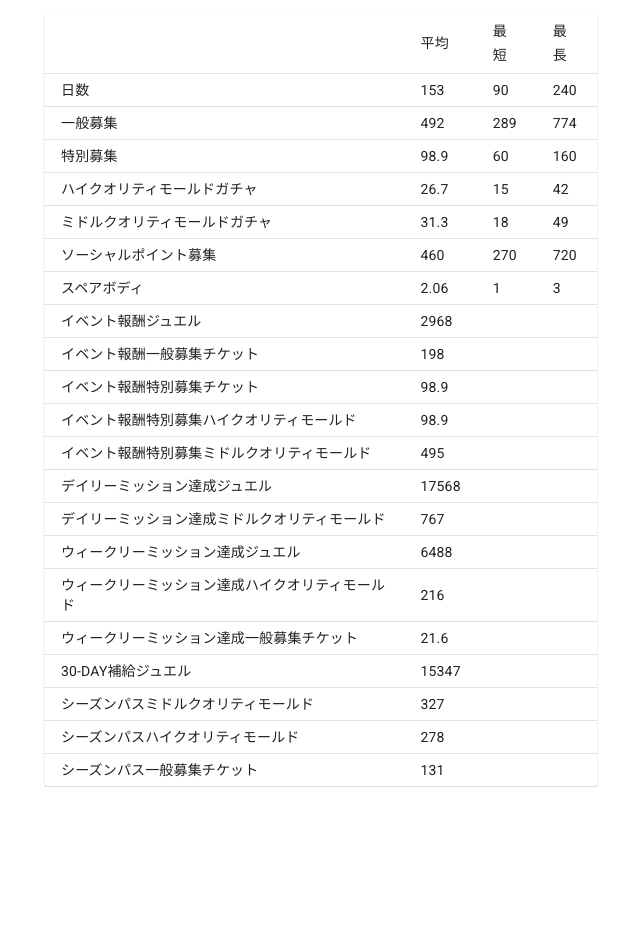
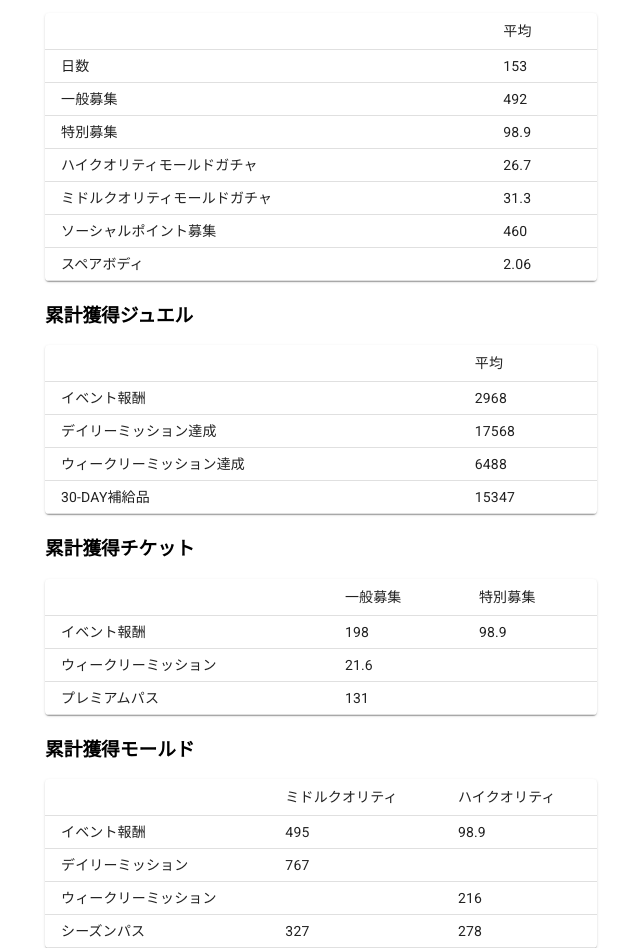
Before and after one commit to taroy5913/nikke-simulator, a React (Create React App) app: page / in a window 1280 px wide. Shown: the part 460-1408 px from the top of the page, without its empty margins (319-959 px from the left). Before the commit the page ends 1247 px from the top, so only its background shows below. Built offline with nearby package versions, Linux system fonts and the light colour scheme.

Commit message:
#18 group rewards by category

```diff
--- a/src/App.tsx
+++ b/src/App.tsx
@@ -429,142 +429,130 @@ const App = () => {
             <TableRow>
               <TableCell></TableCell>
               <TableCell>平均</TableCell>
-              <TableCell>最短</TableCell>
-              <TableCell>最長</TableCell>
             </TableRow>
           </TableHead>
           <TableBody>
             <TableRow>
               <TableCell>日数</TableCell>
               <TableCell>{result.avg.days.toPrecision(3)}</TableCell>
-              <TableCell>{result.min.days}</TableCell>
-              <TableCell>{result.max.days}</TableCell>
             </TableRow>
             <TableRow>
               <TableCell>一般募集</TableCell>
               <TableCell>{result.avg.vouchers.toPrecision(3)}</TableCell>
-              <TableCell>{result.min.vouchers}</TableCell>
-              <TableCell>{result.max.vouchers}</TableCell>
             </TableRow>
             <TableRow>
               <TableCell>特別募集</TableCell>
               <TableCell>{result.avg.advancedVouchers.toPrecision(3)}</TableCell>
-              <TableCell>{result.min.advancedVouchers}</TableCell>
-              <TableCell>{result.max.advancedVouchers}</TableCell>
             </TableRow>
             <TableRow>
               <TableCell>ハイクオリティモールドガチャ</TableCell>
               <TableCell>{result.avg.highQualityVouchers.toPrecision(3)}</TableCell>
-              <TableCell>{result.min.highQualityVouchers}</TableCell>
-              <TableCell>{result.max.highQualityVouchers}</TableCell>
             </TableRow>
             <TableRow>
               <TableCell>ミドルクオリティモールドガチャ</TableCell>
               <TableCell>{result.avg.middleQualityVouchers.toPrecision(3)}</TableCell>
-              <TableCell>{result.min.middleQualityVouchers}</TableCell>
-              <TableCell>{result.max.middleQualityVouchers}</TableCell>
             </TableRow>
             <TableRow>
               <TableCell>ソーシャルポイント募集</TableCell>
               <TableCell>{result.avg.friendVouchers.toPrecision(3)}</TableCell>
-              <TableCell>{result.min.friendVouchers}</TableCell>
-              <TableCell>{result.max.friendVouchers}</TableCell>
             </TableRow>
             <TableRow>
               <TableCell>スペアボディ</TableCell>
               <TableCell>{result.avg.spareBodies.toPrecision(3)}</TableCell>
-              <TableCell>{result.min.spareBodies}</TableCell>
-              <TableCell>{result.max.spareBodies}</TableCell>
+            </TableRow>
+          </TableBody>
+        </Table>
+      </TableContainer>
+
+      <h3>累計獲得ジュエル</h3>
+      <TableContainer component={Paper}>
+        <Table size="small">
+          <TableHead>
+            <TableRow>
+              <TableCell></TableCell>
+              <TableCell>平均</TableCell>
+            </TableRow>
+          </TableHead>
+          <TableBody>
+            <TableRow>
+              <TableCell>イベント報酬</TableCell>
+              <TableCell>{Math.floor(result.avg.eventRewardGems)}</TableCell>
             </TableRow>
             <TableRow>
-              <TableCell>イベント報酬ジュエル</TableCell>
-              <TableCell>{Math.floor(result.avg.eventRewardGems)}</TableCell>
+              <TableCell>デイリーミッション達成</TableCell>
+              <TableCell>{Math.floor(result.avg.dailyMissionGems)}</TableCell>
+            </TableRow>
+            <TableRow>
+              <TableCell>ウィークリーミッション達成</TableCell>
+              <TableCell>{Math.floor(result.avg.weeklyMissionGems)}</TableCell>
+            </TableRow>
+            <TableRow>
+              <TableCell>30-DAY補給品</TableCell>
+              <TableCell>{Math.floor(result.avg.subscriptionGems)}</TableCell>
+            </TableRow>
+          </TableBody>
+        </Table>
+      </TableContainer>
+      <h3>累計獲得チケット</h3>
+      <TableContainer component={Paper}>
+        <Table size="small">
+          <TableHead>
+            <TableRow>
               <TableCell></TableCell>
+              <TableCell>一般募集</TableCell>
+              <TableCell>特別募集</TableCell>
+            </TableRow>
+          </TableHead>
+          <TableBody>
+            <TableRow>
+              <TableCell>イベント報酬</TableCell>
+              <TableCell>{result.avg.eventRewardVouchers.toPrecision(3)}</TableCell>
+              <TableCell>{result.avg.eventRewardAdvancedVouchers.toPrecision(3)}</TableCell>
+            </TableRow>
+            <TableRow>
+              <TableCell>ウィークリーミッション</TableCell>
+              <TableCell>{result.avg.weeklyMissionVouchers.toPrecision(3)}</TableCell>
               <TableCell></TableCell>
             </TableRow>
             <TableRow>
-              <TableCell>イベント報酬一般募集チケット</TableCell>
-              <TableCell>{result.avg.eventRewardVouchers.toPrecision(3)}</TableCell>
+              <TableCell>プレミアムパス</TableCell>
+              <TableCell>{result.avg.premiumPassVouchers.toPrecision(3)}</TableCell>
               <TableCell></TableCell>
+            </TableRow>
+          </TableBody>
+        </Table>
+      </TableContainer>
+      <h3>累計獲得モールド</h3>
+      <TableContainer component={Paper}>
+        <Table size="small">
+          <TableHead>
+            <TableRow>
+              <TableCell></TableCell>
+              <TableCell>ミドルクオリティ</TableCell>
+              <TableCell>ハイクオリティ</TableCell>
+            </TableRow>
+          </TableHead>
+          <TableBody>
+            <TableRow>
+              <TableCell>イベント報酬</TableCell>
+              <TableCell>{result.avg.eventRewardMiddleQualityMolds.toPrecision(3)}</TableCell>
+              <TableCell>{result.avg.eventRewardHighQualityMolds.toPrecision(3)}</TableCell>
+            </TableRow>
+            <TableRow>
+              <TableCell>デイリーミッション</TableCell>
+              <TableCell>{Math.floor(result.avg.dailyMissionMiddleQualityMolds)}</TableCell>
               <TableCell></TableCell>
             </TableRow>
             <TableRow>
-              <TableCell>イベント報酬特別募集チケット</TableCell>
-              <TableCell>{result.avg.eventRewardAdvancedVouchers.toPrecision(3)}</TableCell>
+              <TableCell>ウィークリーミッション</TableCell>
               <TableCell></TableCell>
-              <TableCell></TableCell>
+              <TableCell>{result.avg.weeklyMissionHighQualityMolds.toPrecision(3)}</TableCell>
             </TableRow>
             <TableRow>
-              <TableCell>イベント報酬特別募集ハイクオリティモールド</TableCell>
-              <TableCell>{result.avg.eventRewardHighQualityMolds.toPrecision(3)}</TableCell>
-              <TableCell></TableCell>
-              <TableCell></TableCell>
+              <TableCell>シーズンパス</TableCell>
+              <TableCell>{result.avg.seasonPassMiddleQualityMolds.toPrecision(3)}</TableCell>
+              <TableCell>{result.avg.premiumPassHighQualityMolds.toPrecision(3)}</TableCell>
             </TableRow>
-            <TableRow>
-              <TableCell>イベント報酬特別募集ミドルクオリティモールド</TableCell>
-              <TableCell>{result.avg.eventRewardMiddleQualityMolds.toPrecision(3)}</TableCell>
-              <TableCell></TableCell>
-              <TableCell></TableCell>
-            </TableRow>
-
-            <TableRow>
-              <TableCell>デイリーミッション達成ジュエル</TableCell>
-              <TableCell>{Math.floor(result.avg.dailyMissionGems)}</TableCell>
-              <TableCell></TableCell>
-              <TableCell></TableCell>
-            </TableRow>
-            <TableRow>
-              <TableCell>デイリーミッション達成ミドルクオリティモールド</TableCell>
-              <TableCell>{Math.floor(result.avg.dailyMissionMiddleQualityMolds)}</TableCell>
-              <TableCell></TableCell>
-              <TableCell></TableCell>
-            </TableRow>
-
-            <TableRow>
-              <TableCell>ウィークリーミッション達成ジュエル</TableCell>
-              <TableCell>{Math.floor(result.avg.weeklyMissionGems)}</TableCell>
-              <TableCell></TableCell>
-              <TableCell></TableCell>
-            </TableRow>
-            <TableRow>
-              <TableCell>ウィークリーミッション達成ハイクオリティモールド</TableCell>
-              <TableCell>{result.avg.weeklyMissionHighQualityMolds.toPrecision(3)}</TableCell>
-              <TableCell></TableCell>
-              <TableCell></TableCell>
-            </TableRow>
-            <TableRow>
-              <TableCell>ウィークリーミッション達成一般募集チケット</TableCell>
-              <TableCell>{result.avg.weeklyMissionVouchers.toPrecision(3)}</TableCell>
-              <TableCell></TableCell>
-              <TableCell></TableCell>
-            </TableRow>
-
-            <TableRow>
-              <TableCell>30-DAY補給ジュエル</TableCell>
-              <TableCell>{Math.floor(result.avg.subscriptionGems)}</TableCell>
-              <TableCell></TableCell>
-              <TableCell></TableCell>
-            </TableRow>
-
-            <TableRow>
-              <TableCell>シーズンパスミドルクオリティモールド</TableCell>
-              <TableCell>{result.avg.seasonPassMiddleQualityMolds.toPrecision(3)}</TableCell>
-              <TableCell></TableCell>
-              <TableCell></TableCell>
-            </TableRow>
-            <TableRow>
-              <TableCell>シーズンパスハイクオリティモールド</TableCell>
-              <TableCell>{result.avg.premiumPassHighQualityMolds.toPrecision(3)}</TableCell>
-              <TableCell></TableCell>
-              <TableCell></TableCell>
-            </TableRow>
-            <TableRow>
-              <TableCell>シーズンパス一般募集チケット</TableCell>
-              <TableCell>{result.avg.premiumPassVouchers.toPrecision(3)}</TableCell>
-              <TableCell></TableCell>
-              <TableCell></TableCell>
-            </TableRow>
-
           </TableBody>
         </Table>
       </TableContainer>
```
